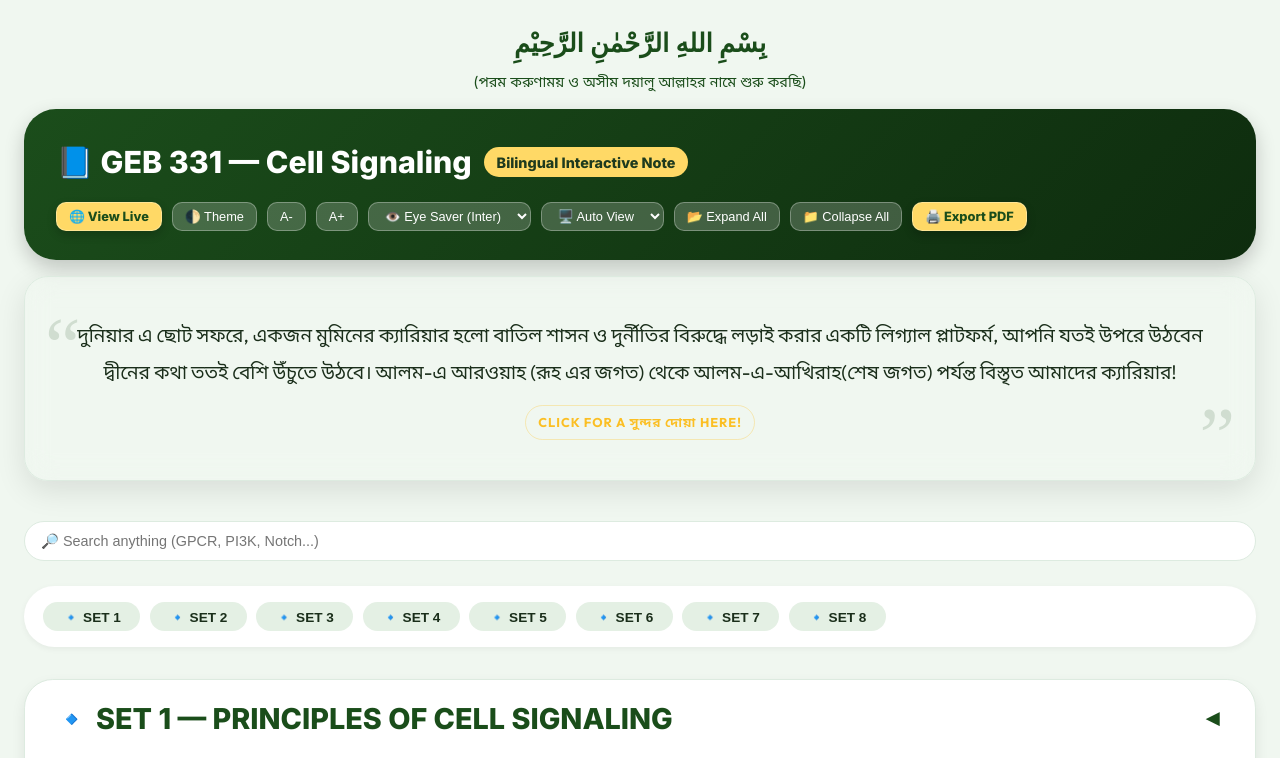
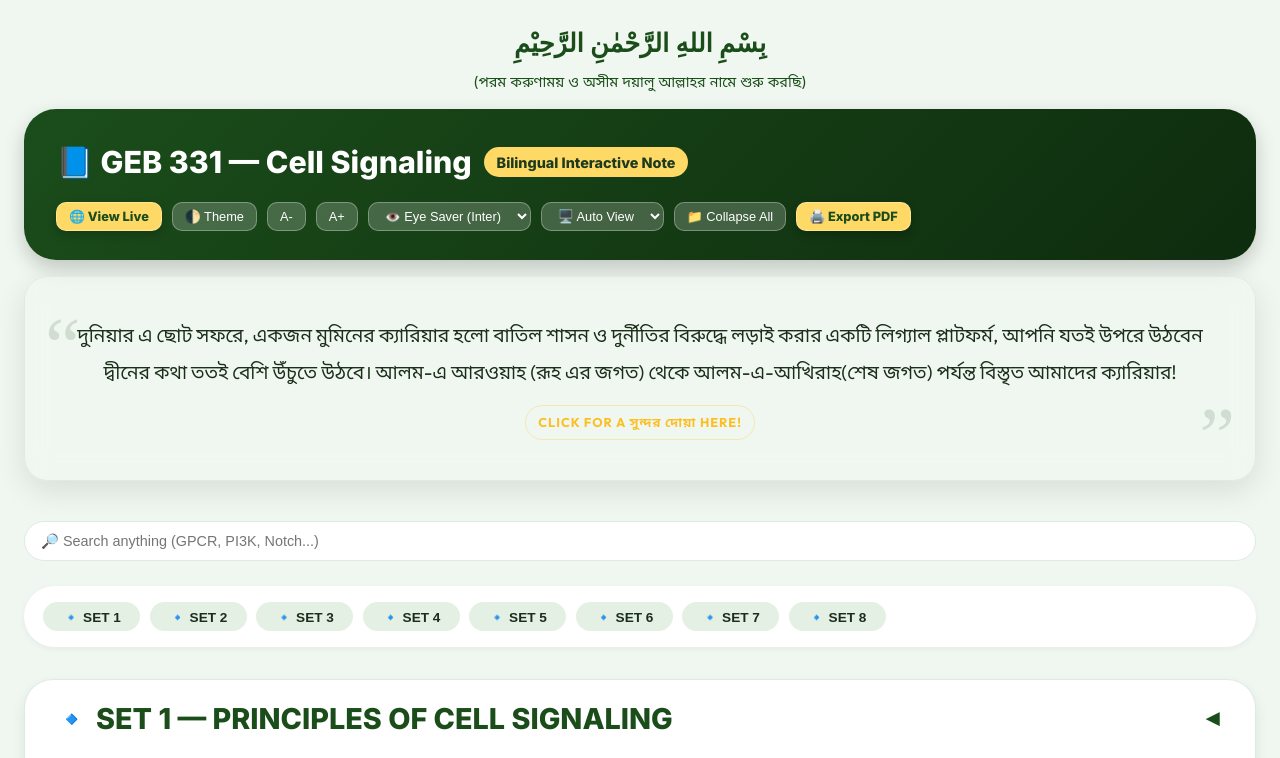
Before and after one commit to ashiq-sm/geb331-cell-signaling, a plain HTML site: page GEB331_MASTER_EXAM_PREP_INTERACTIVE_v4_FINAL.html in a window 1280 px wide. Both pictures are taken after a click on the button "📂 Expand All". Shown: the top 758 px of the page. Drawn offline with nearby package versions, Linux system fonts and the light colour scheme.

Commit message:
Consolidate Expand/Collapse into a single dynamic toggle button

```diff
--- a/GEB331_MASTER_EXAM_PREP_INTERACTIVE_v4_FINAL.html
+++ b/GEB331_MASTER_EXAM_PREP_INTERACTIVE_v4_FINAL.html
@@ -372,8 +372,7 @@
                 <option value="mobile">📱 Mobile</option>
                 <option value="desktop">💻 Desktop</option>
             </select>
-            <button class="control-btn" onclick="toggleAllSets(true)">📂 Expand All</button>
-            <button class="control-btn" onclick="toggleAllSets(false)">📁 Collapse All</button>
+            <button class="control-btn" id="toggleAllBtn" onclick="toggleAllSets()">📂 Expand All</button>
             <button class="control-btn live-btn" onclick="exportToPDF()">🖨️ Export PDF</button>
         </div>
     </div>
@@ -444,22 +443,34 @@ function closeDuaModal() {
     document.getElementById('duaModal').classList.remove('active');
 }
 
-function toggleAllSets(isOpen) {
+let allExpanded = false;
+function toggleAllSets() {
+    allExpanded = !allExpanded;
     const cards = document.querySelectorAll('.set-card');
+    const btn = document.getElementById('toggleAllBtn');
+
     cards.forEach(card => {
-        if (isOpen) {
+        if (allExpanded) {
             if (!card.classList.contains('open')) card.querySelector('.set-header').click();
         } else {
             if (card.classList.contains('open')) card.querySelector('.set-header').click();
         }
     });
+
+    btn.innerHTML = allExpanded ? '📁 Collapse All' : '📂 Expand All';
 }
 
 function exportToPDF() {
-    // Force expand all for printing
-    toggleAllSets(true);
+    // Force expand for printing
+    const cards = document.querySelectorAll('.set-card');
+    cards.forEach(card => {
+        if (!card.classList.contains('open')) card.querySelector('.set-header').click();
+    });
 
-    // Tiny delay to ensure sets are rendered if there are transitions
+    // Update button state to reflect expansion
+    allExpanded = true;
+    document.getElementById('toggleAllBtn').innerHTML = '📁 Collapse All';
+
     setTimeout(() => {
         window.print();
     }, 500);
```
